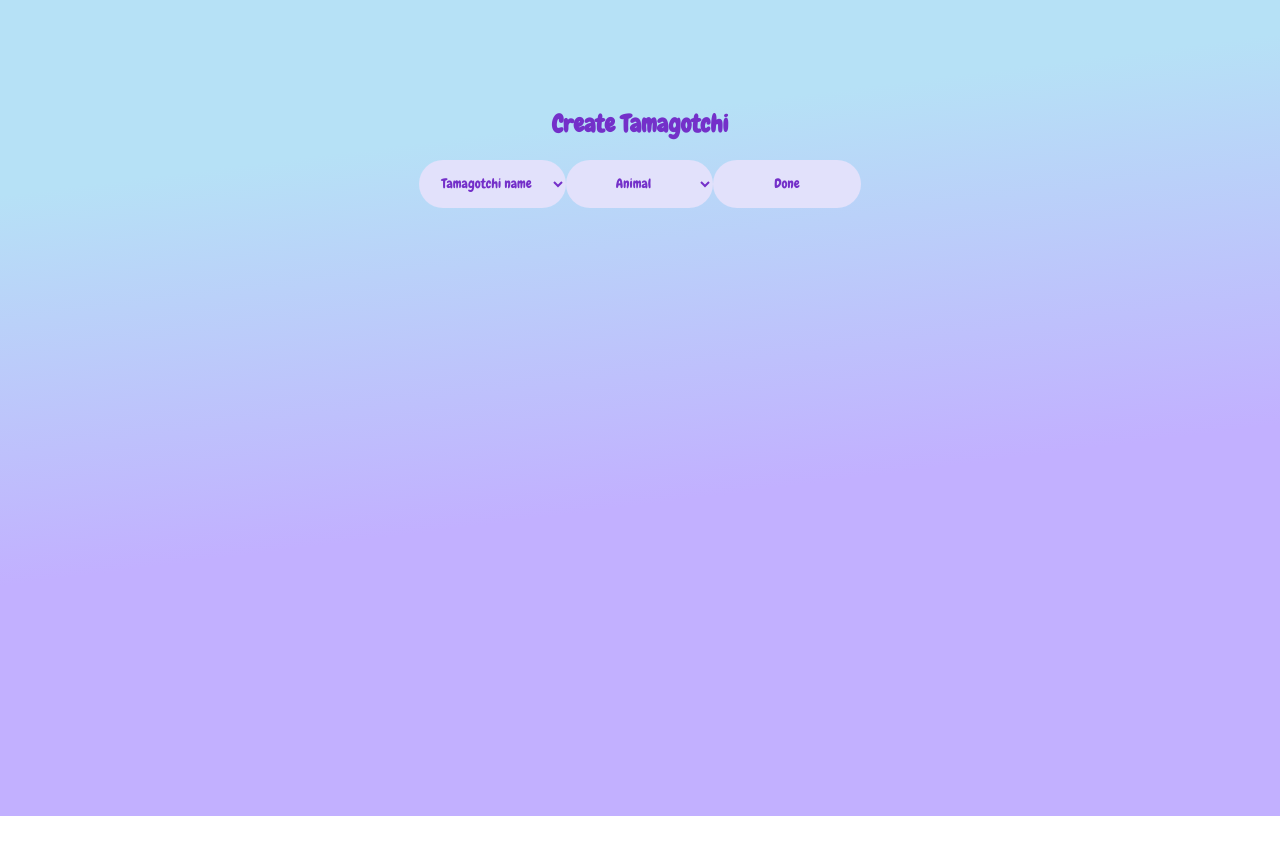
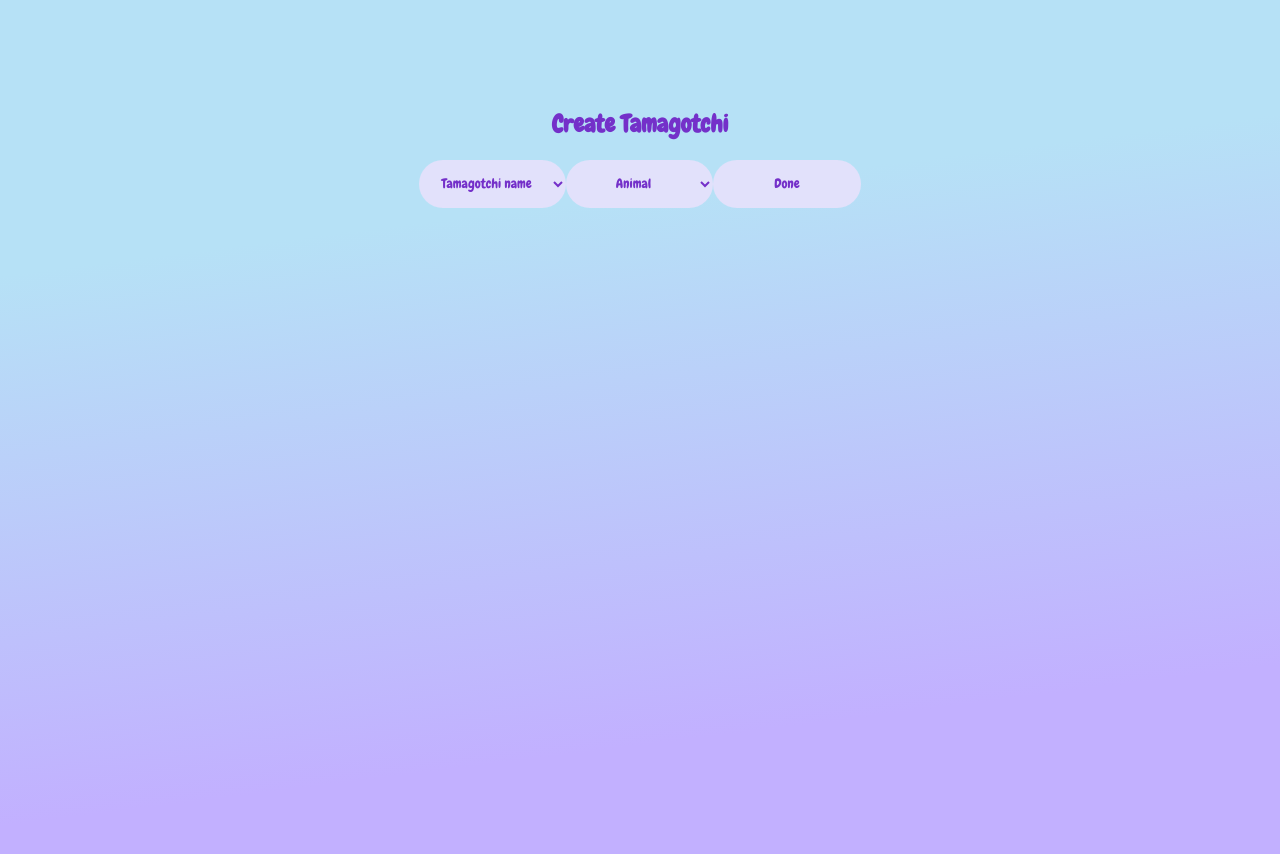
Before and after one commit to juhliagullbrand/tamagotchi, a plain HTML site: page index.html in a window 1280 px wide. Before the commit the page ends 816 px from the top, so only its background shows below. Drawn offline with Linux system fonts and the light colour scheme.

Commit message:
css styling

```diff
--- a/script.js
+++ b/script.js
@@ -89,7 +89,6 @@
 
         if (this.energy === 0 || this.fullness === 0 || this.happiness === 0) {
             tamaDiv.remove();
-            alert (`${this.name} died!`);
         }
 
 
@@ -214,7 +213,6 @@
 
 }
 
-
 done.addEventListener("click", () => {
     let tamagotchiName = document.querySelector("#tamagotchiName").value;
     let animal = document.querySelector("#animal").value;
--- a/style.css
+++ b/style.css
@@ -3,7 +3,7 @@
 }
 
 body {
-    height: 100vh;
+    height: 150vh;
     background: linear-gradient(0.48turn, #B6E1F6 20%, #C2B0FF 60%);
     display: flex;
     flex-direction: column;
```
